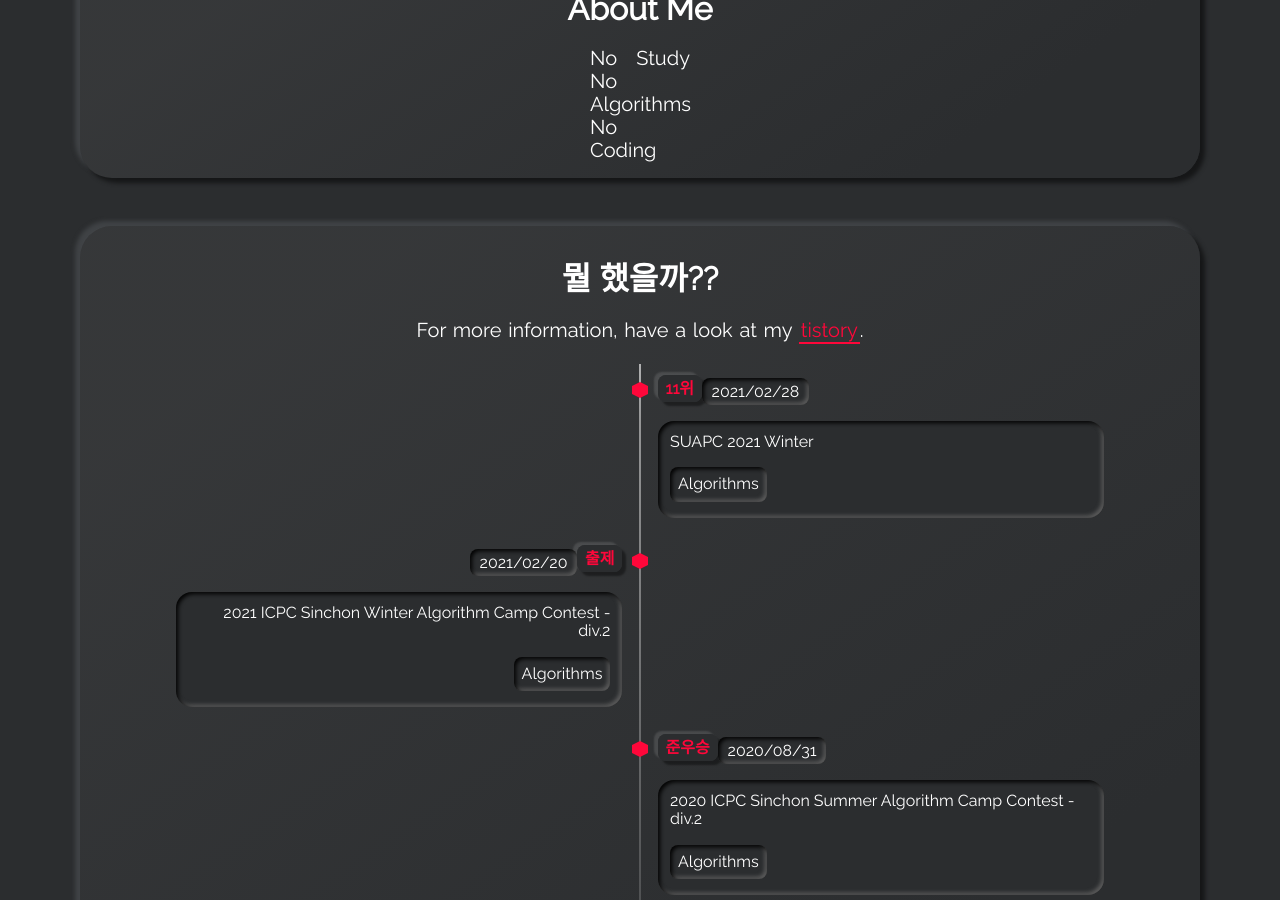
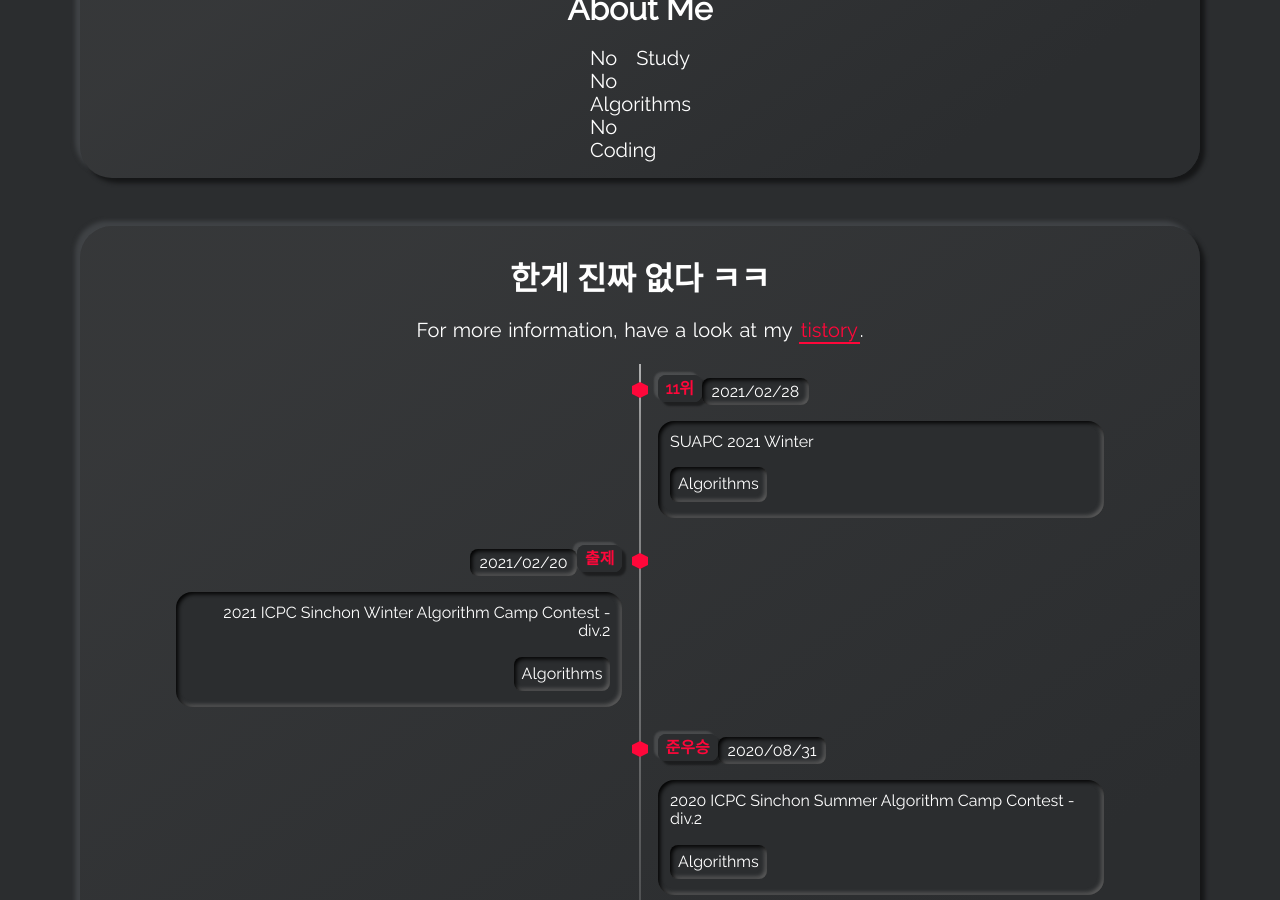
Before and after one commit to swoooon/blueint323.github.io, a Jekyll site: the page built from index.html, in a window 1280 px wide and 900 px high, scrolled down 1104 px. Built offline with Jekyll 4.4.1, drawn with Linux system fonts in a browser that asks for light colours.

Commit message:
Update _config.yml

```diff
--- a/_config.yml
+++ b/_config.yml
@@ -51,7 +51,7 @@ skills_title: Skills
 # > setting this to false, will omit the Timeline section
 show_timeline_card: true
 # timeline_title: The will be displayed as the title in the Timeline section
-timeline_title: 뭘 했을까??
+timeline_title: 한게 진짜 없다 ㅋㅋ
 # cv_download_link: The link where you host your cv.
 # > e.g. you share your cv on your dropbox, then add the dropbox link here
 cv_download_link: https://swoon1.tistory.com/
```
